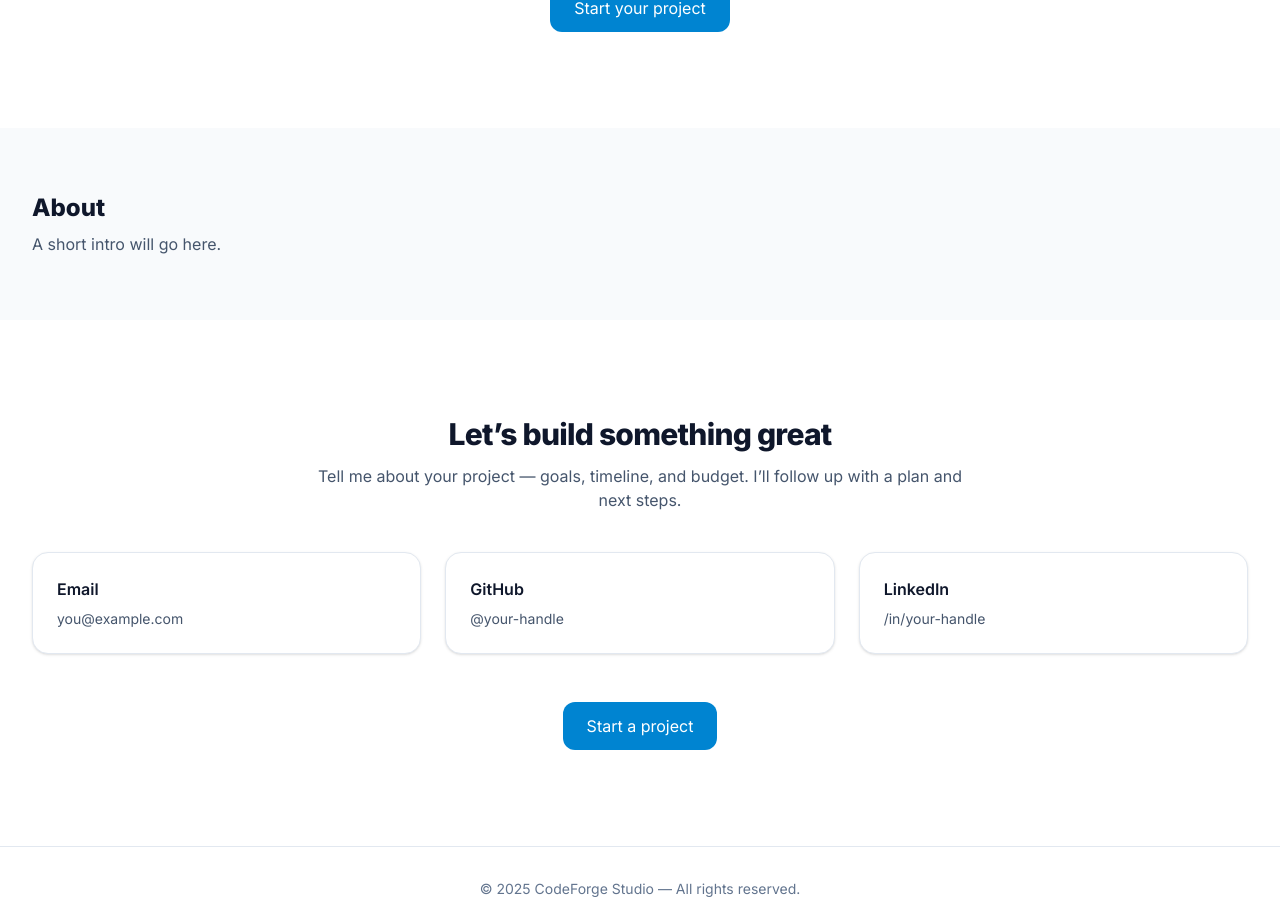
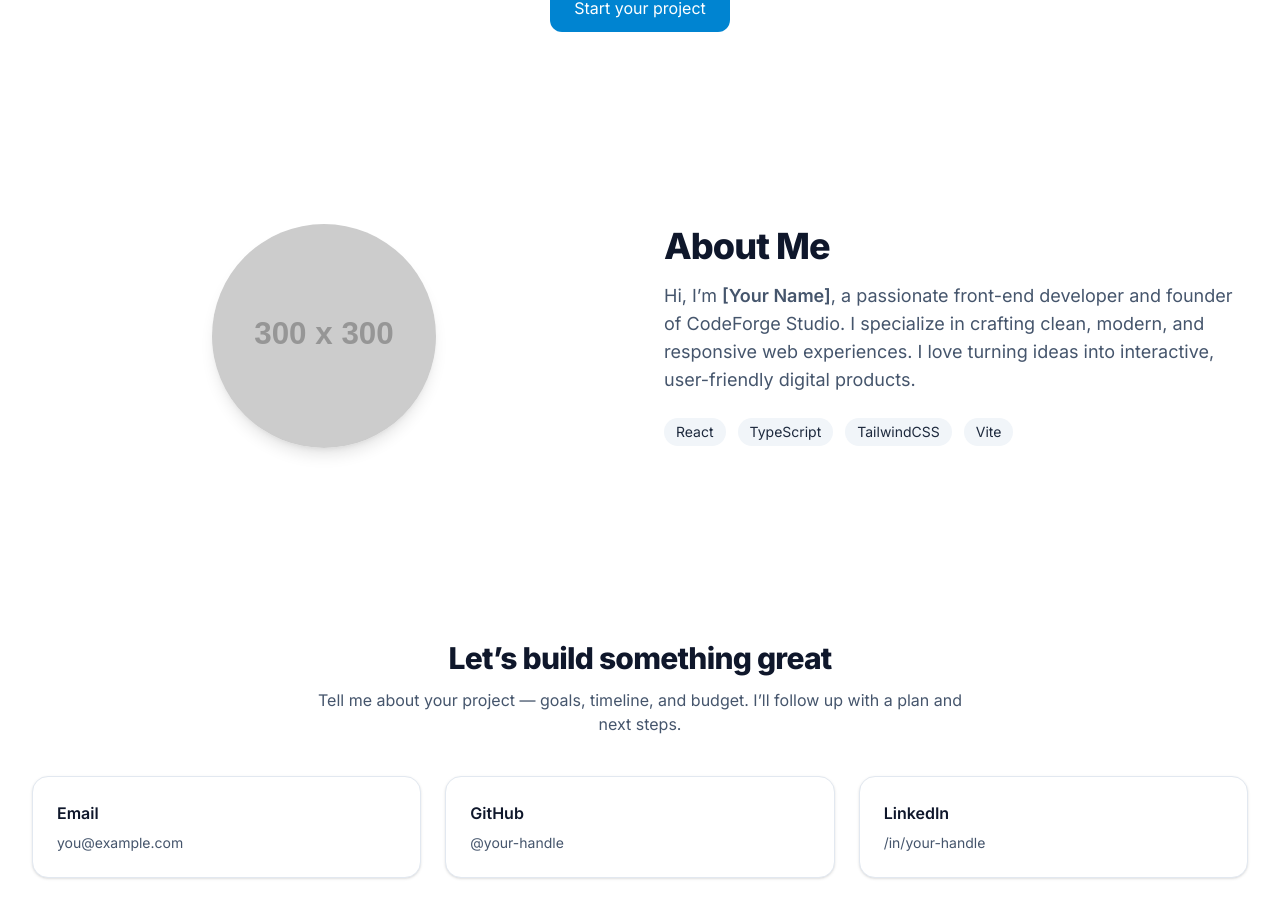
Before and after one commit to robfil50219/codeforge-site, a React (Vite) app: page / in a window 1280 px wide. Shown: the part 2193-3117 px from the top of the page. Built offline with nearby package versions, Linux system fonts and the light colour scheme.

Commit message:
added about

```diff
--- a/src/App.tsx
+++ b/src/App.tsx
@@ -2,8 +2,9 @@ import Navbar from "./components/Navbar";
 import Hero from "./components/Hero";
 import Services from "./components/Services";
 import Work from "./components/Work";
-import Contact from "./components/Contact";  // ← new
-import Footer from "./components/Footer";    // ← new
+import About from "./components/About";
+import Contact from "./components/Contact";
+import Footer from "./components/Footer";
 
 export default function App() {
   return (
@@ -13,16 +14,10 @@ export default function App() {
         <Hero />
         <Services />
         <Work />
-
-        {/* About placeholder keeps the nav link alive */}
-        <section id="about" className="scroll-mt-24 mx-auto max-w-7xl px-4 sm:px-6 lg:px-8 py-16">
-          <h2 className="text-2xl font-bold">About</h2>
-          <p className="mt-2 text-slate-600">A short intro will go here.</p>
-        </section>
-
-        <Contact />   {/* ← new */}
+        <About />
+        <Contact />
       </main>
-      <Footer />     {/* ← new */}
+      <Footer />
     </div>
   );
 }
--- /dev/null
+++ b/src/components/About.tsx
@@ -0,0 +1,46 @@
+export default function About() {
+  return (
+    <section id="about" className="bg-white py-16 sm:py-24">
+      <div className="mx-auto max-w-7xl px-4 sm:px-6 lg:px-8">
+        <div className="grid grid-cols-1 md:grid-cols-2 gap-12 items-center">
+          {/* Image */}
+          <div className="flex justify-center">
+            <div className="w-56 h-56 rounded-full overflow-hidden shadow-lg">
+              <img
+                src="https://via.placeholder.com/300"
+                alt="Profile placeholder"
+                className="w-full h-full object-cover"
+              />
+            </div>
+          </div>
+
+          {/* Text */}
+          <div>
+            <h2 className="text-3xl font-extrabold tracking-tight text-slate-900 sm:text-4xl">
+              About Me
+            </h2>
+            <p className="mt-4 text-lg text-slate-600">
+              Hi, I’m <span className="font-semibold">[Your Name]</span>, a
+              passionate front-end developer and founder of CodeForge Studio.
+              I specialize in crafting clean, modern, and responsive web
+              experiences. I love turning ideas into interactive, user-friendly
+              digital products.
+            </p>
+
+            {/* Tech stack */}
+            <div className="mt-6 flex flex-wrap gap-3">
+              {["React", "TypeScript", "TailwindCSS", "Vite"].map((tech) => (
+                <span
+                  key={tech}
+                  className="px-3 py-1 text-sm rounded-full bg-slate-100 text-slate-800"
+                >
+                  {tech}
+                </span>
+              ))}
+            </div>
+          </div>
+        </div>
+      </div>
+    </section>
+  );
+}
```
